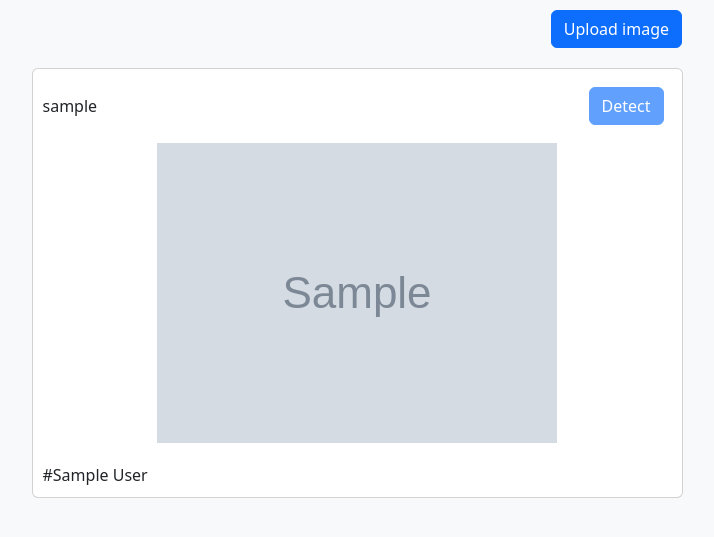
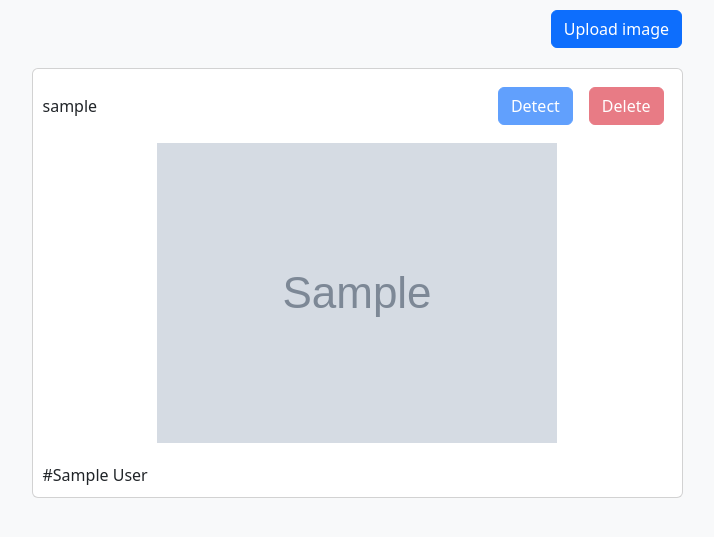
Before and after one commit to 4BMtolobPL/mbc-gym, a Flask app: page /detector/ in a window 1280 px wide. Shown: the part 56-593 px from the top of the page, without its empty margins (283-997 px from the left). Run offline with Flask 3, Linux system fonts and the light colour scheme; tables that the repository leaves empty hold one stand-in row (values such as "Sample post"); grey boxes marked "Sample" are stand-in pictures; some libraries are stand-ins or nearby versions.

Commit message:
이미지 삭제 구현

```diff
--- a/src/domain/detector/templates/detector/index.html
+++ b/src/domain/detector/templates/detector/index.html
@@ -19,12 +19,22 @@
         <div class="dt-image-username">{{ user_image.User.username }}</div>
         <div class="d-flex flex-row-reverse">
             <div class="p-2">
+                <form method="POST" action="{{ url_for('detector.delete_image', image_id=user_image.UserImage.id) }}">
+                    {{ delete_form.csrf_token }}
+                    {% if current_user.id == user_image.User.id %}
+                    {{ delete_form.submit(class="btn btn-danger") }}
+                    {% else %}
+                    {{ delete_form.submit(class="btn btn-danger", disabled=True) }}
+                    {% endif %}
+                </form>
+            </div>
+            <div class="p-2">
                 <form method="post" action="{{ url_for('detector.detect', image_id=user_image.UserImage.id) }}">
                     {{ detector_form.csrf_token }}
                     {% if current_user.id == user_image.User.id and user_image.UserImage.is_detected == False %}
                     {{ detector_form.submit(class="btn btn-primary") }}
                     {% else %}
-                    {{ detector_form.submit(class="btn btn-primary", disabled="disabled") }}
+                    {{ detector_form.submit(class="btn btn-primary", disabled=True) }}
                     {% endif %}
                 </form>
             </div>
--- a/src/domain/detector/views.py
+++ b/src/domain/detector/views.py
@@ -20,7 +20,7 @@ from flask import (
 from flask_login import login_required, current_user
 from sqlalchemy.exc import SQLAlchemyError
 
-from src.domain.detector.forms import UploadImageForm, DetectorForm
+from src.domain.detector.forms import UploadImageForm, DetectorForm, DeleteForm
 from src.domain.detector.models import UserImage, UserImageTag
 from src.domain.user.models import User
 from src.main import db
@@ -50,12 +50,14 @@ def index():
         user_image_tag_dict[user_image.UserImage.id] = user_image_tags
 
     detector_form = DetectorForm()
+    delete_form = DeleteForm()
 
     return render_template(
         "detector/index.html",
         user_images=user_images,
         user_image_tag_dict=user_image_tag_dict,
         detector_form=detector_form,
+        delete_form=delete_form,
     )
 
 
@@ -199,9 +201,26 @@ def detect(image_id: int):
     try:
         save_detected_image_tags(user_image, tags, detected_image_file_name)
     except SQLAlchemyError as e:
-        flash("Database error")
+        flash("Error occurred on save image")
         db.session.rollback()
         current_app.logger.error(e)
         return redirect(url_for("detector.index"))
 
     return redirect(url_for("detector.index"))
+
+
+@detector_views.post("/images/delete/<int:image_id>")
+@login_required
+def delete_image(image_id: int):
+    try:
+        db.session.query(UserImageTag).filter(
+            UserImageTag.user_image_id == image_id
+        ).delete()
+        db.session.query(UserImage).filter(UserImage.id == image_id).delete()
+        db.session.commit()
+    except SQLAlchemyError as e:
+        flash("Error occurred on delete image")
+        current_app.logger.error(e)
+        db.session.rollback()
+
+    return redirect(url_for("detector.index"))
```
